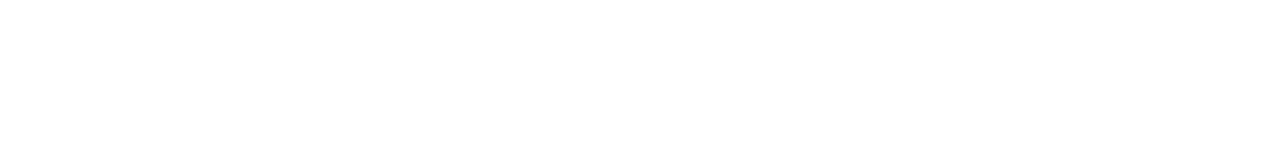
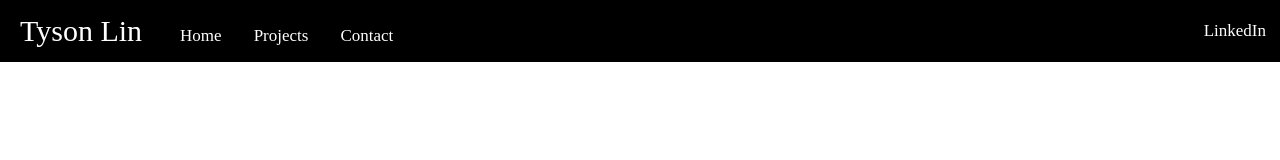
Before and after one commit to tyson-lin/tyson-lin, a plain HTML site: page projects.html in a window 1280 px wide. Drawn offline with Linux system fonts and the light colour scheme.

Commit message:
navbar done

```diff
--- a/contact.html
+++ b/contact.html
@@ -0,0 +1,24 @@
+<!DOCTYPE html>
+<html>
+
+<head>
+  <link rel="stylesheet" href="style.css">
+  <title>Tyson Lin</title>
+</head>
+
+<body>
+
+  <nav>
+    <div class="left-links">
+      <text>Tyson Lin</text>
+      <a class="links selected" href="index.html">Home</a>
+      <a class="links selected" href="projects.html">Projects</a>
+      <a class="links selected" href="contact.html">Contact</a>
+    </div>
+    <div class="right-links">
+      <a class="links selected" href="https://www.linkedin.com/in/tyson-lin-72745a220/">LinkedIn</a>
+    </div>
+  </nav>
+
+</body>
+</html>
--- a/projects.html
+++ b/projects.html
@@ -0,0 +1,24 @@
+<!DOCTYPE html>
+<html>
+
+<head>
+  <link rel="stylesheet" href="style.css">
+  <title>Tyson Lin</title>
+</head>
+
+<body>
+
+  <nav>
+    <div class="left-links">
+      <text>Tyson Lin</text>
+      <a class="links selected" href="index.html">Home</a>
+      <a class="links selected" href="projects.html">Projects</a>
+      <a class="links selected" href="contact.html">Contact</a>
+    </div>
+    <div class="right-links">
+      <a class="links selected" href="https://www.linkedin.com/in/tyson-lin-72745a220/">LinkedIn</a>
+    </div>
+  </nav>
+
+</body>
+</html>
--- a/style.css
+++ b/style.css
@@ -1,16 +1,25 @@
-nav{
+nav {
   display: flex;
   position: fixed;
-  top:0;
+  top: 0;
+  left: 0;
+  right: 0;
   width: 100%;
   background-color: black;
   overflow: auto;
   height: auto;
 }
 
-.left-links{
+.left-links {
   flex:1 1 200px;
 }
+
+.right-links {
+  display: flex;
+  align-items: center;
+  justify-content: center;
+}
+
 
 .links {
   display: inline-block;
@@ -19,19 +28,17 @@ nav{
   color: white;
   text-decoration: none;
   font-size: 17px;
-  font-weight: bolder;
 }
 
-.navbar text {
-  font-size: 30px;
+nav text {
   display: inline-block;
-  color: white;
   text-align: center;
   padding: 14px 20px;
+  color: white;
   text-decoration: none;
+  font-size: 30px;
 }
 
-/* Change color on hover */
-.navbar a:hover {
+nav a:hover {
   font-weight: bold;
 }
```
Also changed, not shown: index.html (+5 -5 lines).
